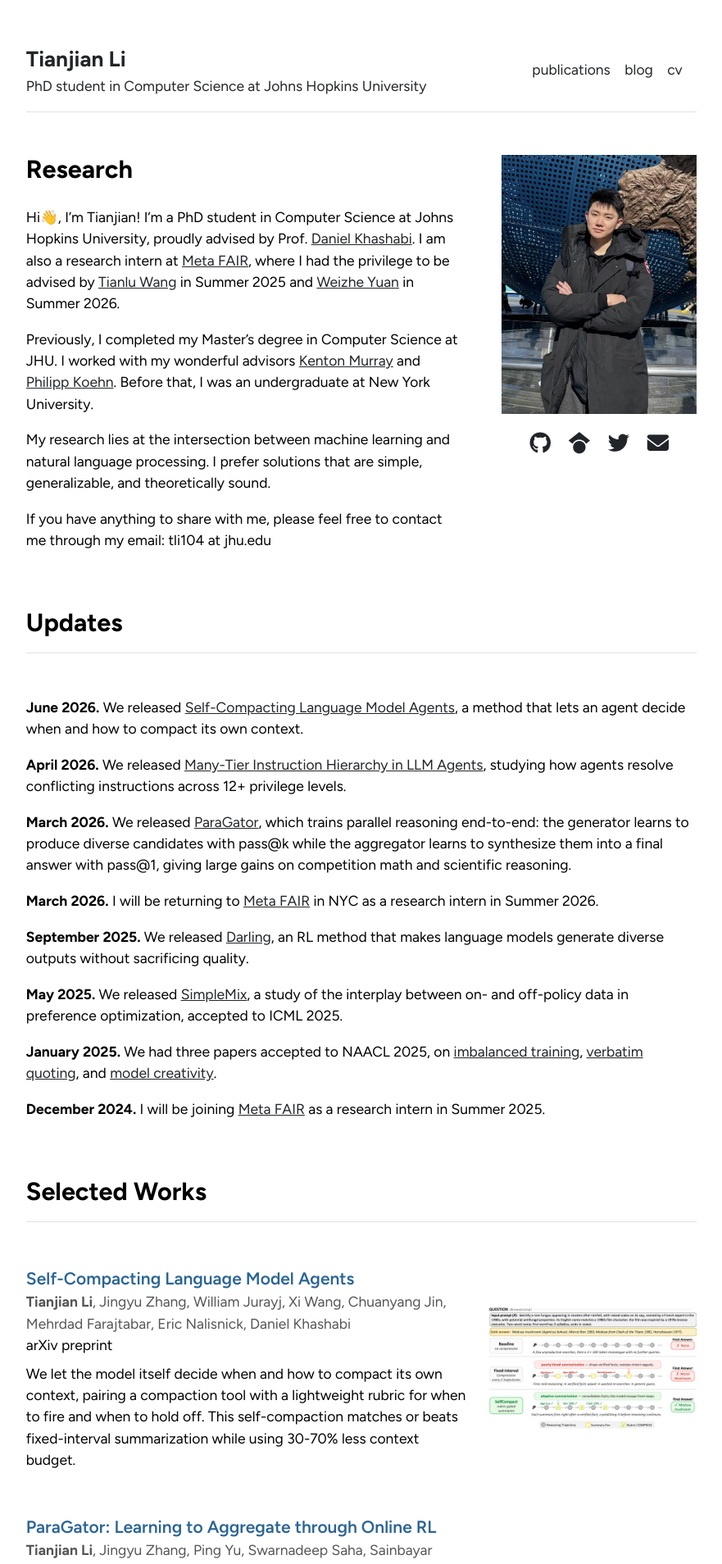
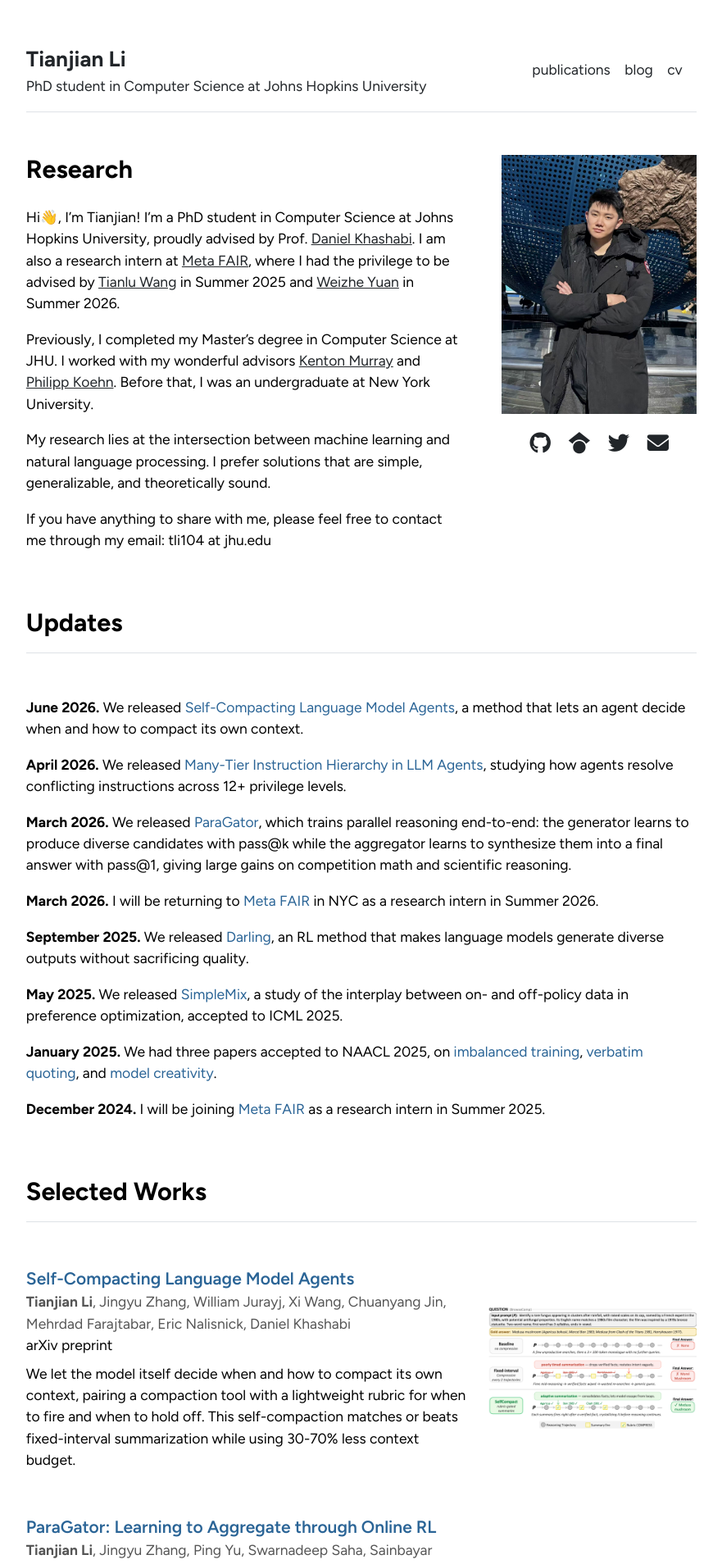
Before and after one commit to tianjianl/tianjianl.github.io, a Jekyll site: the page built from index.md, in a window 1280 px wide. Shown: the top 1908 px of the page at 82% size, without its empty margins (199-1080 px from the left). Built offline with Jekyll 4.4.1, drawn with Linux system fonts in a browser that asks for light colours.

Commit message:
Make Updates links blue

```diff
--- a/_layouts/home.html
+++ b/_layouts/home.html
@@ -18,7 +18,7 @@ layout: default
 </div>
 
 <div class="row g-5 mb-5">
-  <div class="col-md-12">
+  <div class="col-md-12 updates-section">
     <h3 class="fw-bold border-bottom pb-3 mb-5">Updates</h3>
     {% for post in site.posts limit:8 %}
       <p><strong>{{ post.date | date: "%B %Y" }}.</strong> {{ post.content | replace: '<p>', '' | replace: '</p>', '' | strip }}</p>
--- a/_sass/main.scss
+++ b/_sass/main.scss
@@ -16,3 +16,8 @@ body {
 body a {
   color: $linkColor
 }
+
+.updates-section a {
+  color: #2a6496 !important;
+  text-decoration: none;
+}
```
